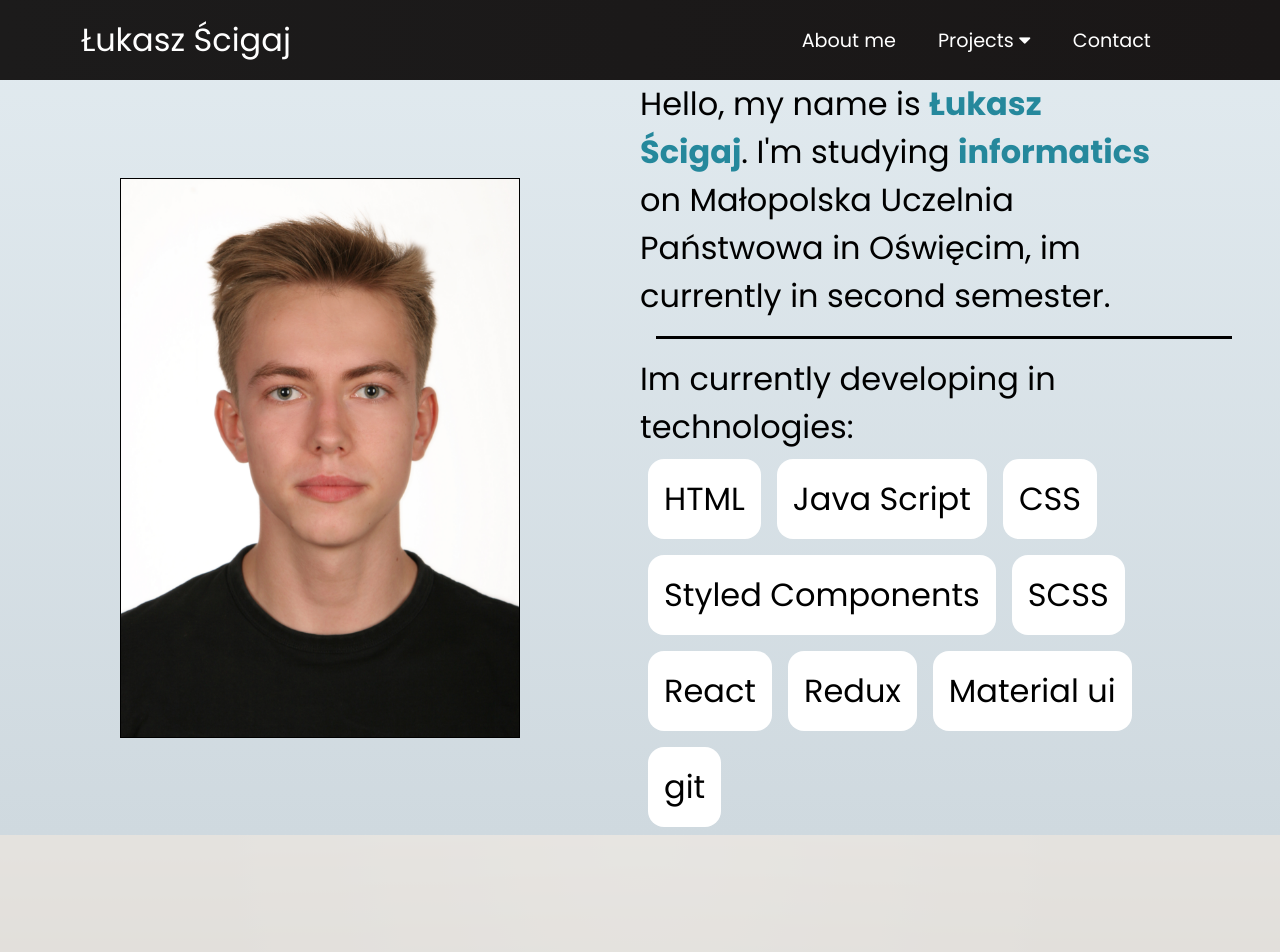
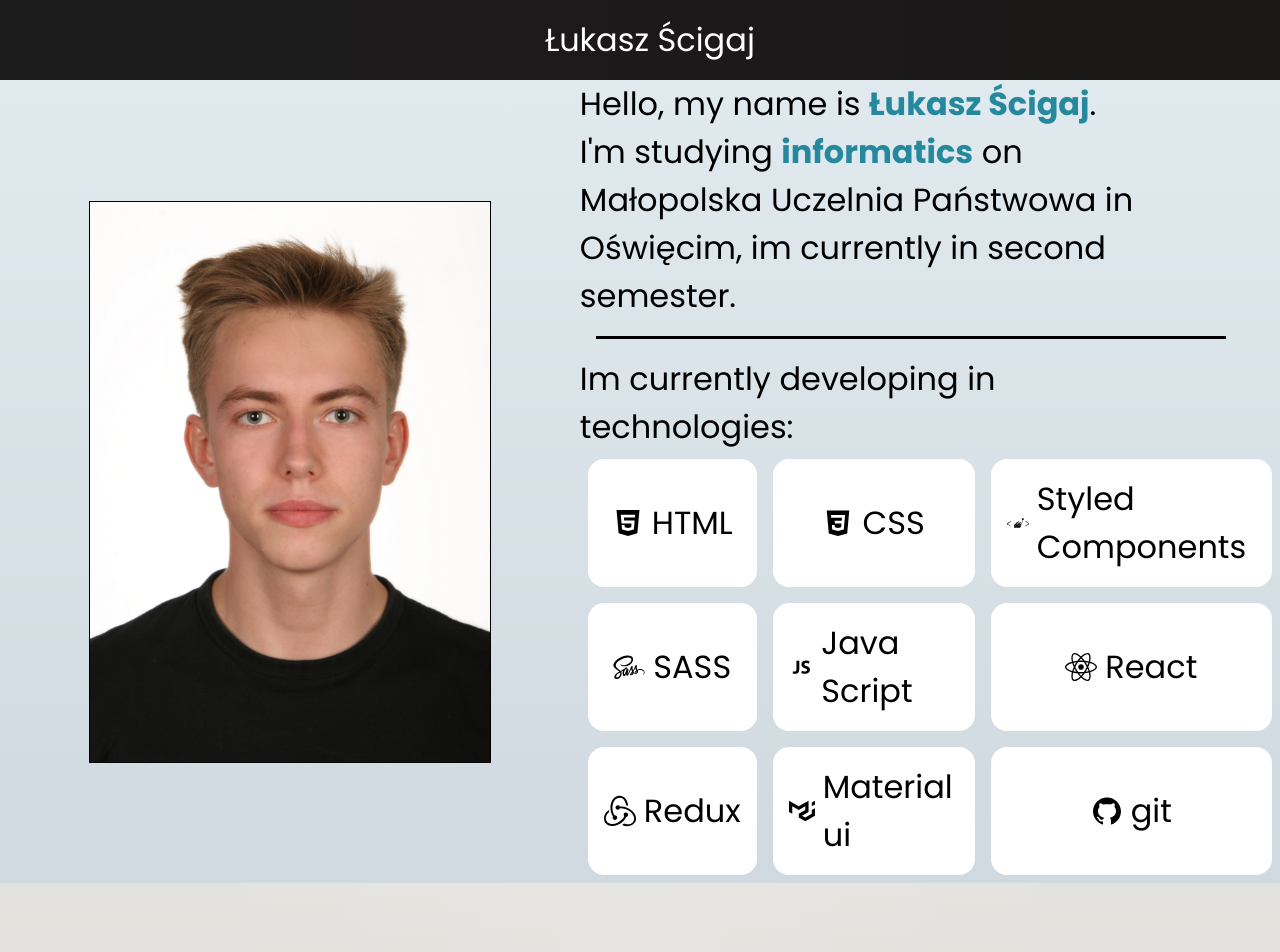
Before and after one commit to lukasz-chase/portfolio, a React (Create React App) app: page /about-me in a window 1280 px wide. Shown: the top 952 px of the page. Built offline with nearby package versions, Linux system fonts and the light colour scheme.

Commit message:
trying to fix the width

```diff
--- a/package.json
+++ b/package.json
@@ -9,6 +9,7 @@
     "framer-motion": "^3.7.0",
     "react": "^17.0.1",
     "react-dom": "^17.0.1",
+    "react-icons": "^4.2.0",
     "react-scripts": "4.0.3",
     "react-scroll": "^1.8.2",
     "styled-components": "^5.2.1",
--- a/src/components/AboutMe.js
+++ b/src/components/AboutMe.js
@@ -6,10 +6,15 @@ import { motion } from "framer-motion";
 //image
 import twarz from "../images/twarz.JPG";
 import Line from "./Line";
+//icons
+import { FaReact } from "react-icons/fa";
+import { AiFillHtml5, AiFillGithub } from "react-icons/ai";
+import { SiStyledComponents, SiRedux, SiMaterialUi } from "react-icons/si";
+import { DiJavascript1, DiCss3, DiSass } from "react-icons/di";
 
 const AboutMe = () => {
   return (
-    <AboutMeComponent>
+    <AboutMeComponent id="about-me">
       <div className="image">
         <img src={twarz} alt="" />
       </div>
@@ -26,15 +31,40 @@ const AboutMe = () => {
         <div className="technologies">
           <span>Im currently developing in technologies:</span>
           <ul>
-            <li>HTML</li>
-            <li>Java Script</li>
-            <li>CSS</li>
-            <li>Styled Components</li>
-            <li>SCSS</li>
-            <li>React</li>
-            <li>Redux</li>
-            <li>Material ui</li>
-            <li>git</li>
+            <li>
+              <AiFillHtml5 className="icon" />
+              HTML
+            </li>
+            <li>
+              <DiCss3 className="icon" />
+              CSS
+            </li>
+            <li>
+              <SiStyledComponents className="icon" />
+              Styled Components
+            </li>
+            <li>
+              <DiSass className="icon" />
+              SASS
+            </li>
+            <li>
+              <DiJavascript1 className="icon" />
+              Java Script
+            </li>
+            <li>
+              <FaReact className="icon" />
+              React
+            </li>
+            <li>
+              <SiRedux className="icon" />
+              Redux
+            </li>
+            <li>
+              <SiMaterialUi className="icon" /> Material ui
+            </li>
+            <li>
+              <AiFillGithub className="icon" /> git
+            </li>
           </ul>
         </div>
       </div>
@@ -49,6 +79,7 @@ const AboutMeComponent = styled(motion.div)`
   padding-top: 5rem;
   @media screen and (max-width: 960px) {
     flex-direction: column;
+    width: 100%;
   }
   .image {
     flex: 1;
@@ -56,7 +87,7 @@ const AboutMeComponent = styled(motion.div)`
     justify-content: center;
     align-items: center;
     @media screen and (max-width: 960px) {
-      margin: 1rem;
+      width: 100%;
     }
     img {
       height: 35rem;
@@ -80,9 +111,15 @@ const AboutMeComponent = styled(motion.div)`
       font-size: 1rem;
       justify-content: flex-start;
       align-items: center;
+      width: 100%;
     }
     .personal-info {
       width: 80%;
+      @media screen and (max-width: 960px) {
+        display: flex;
+        justify-content: center;
+        align-items: center;
+      }
       span {
         b {
           color: rgb(37, 136, 156);
@@ -91,11 +128,17 @@ const AboutMeComponent = styled(motion.div)`
     }
     .technologies {
       width: 90%;
+      @media screen and (max-width: 960px) {
+        width: 100%;
+      }
       ul {
         list-style: none;
-        display: flex;
-        flex-wrap: wrap;
+        display: grid;
+        grid-template-columns: auto auto auto;
         li {
+          display: flex;
+          align-items: center;
+          justify-content: center;
           padding: 1rem;
           margin: 0.5rem;
           border-radius: 1rem;
@@ -104,6 +147,9 @@ const AboutMeComponent = styled(motion.div)`
           &:hover {
             background-color: rgb(67, 185, 209);
           }
+          .icon {
+            margin-right: 0.5rem;
+          }
         }
       }
     }
--- a/src/components/Contact.js
+++ b/src/components/Contact.js
@@ -3,7 +3,8 @@ import React from "react";
 import styled from "styled-components";
 //animation
 import { motion } from "framer-motion";
-import Line from "./Line";
+//icons
+import { AiFillGithub, AiFillFacebook, AiOutlineMail } from "react-icons/ai";
 
 const Contact = () => {
   return (
@@ -17,6 +18,7 @@ const Contact = () => {
             target="_blank"
             rel="noreferrer"
           >
+            <AiOutlineMail className="icon" />
             <h1>Send me an email: lukasz.scigaj00@gmail.com</h1>
           </a>
         </div>
@@ -26,22 +28,23 @@ const Contact = () => {
             target="_blank"
             rel="noreferrer"
           >
+            <AiFillFacebook className="icon" />
             <h1>Message me on Facebook</h1>
           </a>
         </div>
         <div className="contact">
           <a href="https://github.com/luki752" target="_blank" rel="noreferrer">
+            <AiFillGithub className="icon" />
             <h1>Look through my github</h1>
           </a>
         </div>
       </div>
-      <Line />
     </ContactComponent>
   );
 };
 
 const ContactComponent = styled(motion.div)`
-  min-height: 90vh;
+  min-height: 100vh;
   background-color: #dcd9d4;
   background-image: linear-gradient(
       to bottom,
@@ -65,12 +68,20 @@ const ContactComponent = styled(motion.div)`
     display: flex;
     justify-content: space-between;
     align-items: center;
+    @media screen and (max-width: 1000px) {
+      flex-direction: column;
+      width: 100%;
+    }
     .contact {
       display: flex;
       align-items: center;
       justify-content: center;
       flex: 1;
       font-size: 0.8rem;
+      @media screen and (max-width: 1000px) {
+        margin: 0.5rem 0rem;
+        width: 100%;
+      }
       a {
         text-align: center;
         color: black;
@@ -79,8 +90,14 @@ const ContactComponent = styled(motion.div)`
         border-radius: 1rem;
         padding: 1rem;
         transition: 0.3s ease-in all;
+        @media screen and (max-width: 1000px) {
+          width: 100%;
+        }
         &:hover {
           background-color: rgb(67, 185, 209);
+        }
+        .icon {
+          font-size: 2rem;
         }
       }
     }
--- a/src/components/GlobalStyles.js
+++ b/src/components/GlobalStyles.js
@@ -2,7 +2,6 @@ import { createGlobalStyle } from "styled-components";
 
 const GlobalStyles = createGlobalStyle`
 *{
-    box-sizing:border-box;
     padding:0;
     margin:0;
     font-family: 'Poppins', sans-serif;
--- a/src/components/Nav.js
+++ b/src/components/Nav.js
@@ -19,16 +19,22 @@ const Nav = () => {
     window.innerWidth < 960 ? setToggle(!toggle) : setToggle(false);
   return (
     <NavComponent>
-      <div className="nav-logo">Łukasz Ścigaj</div>
+      <div className="nav-logo">
+        <span>Łukasz Ścigaj</span>
+      </div>
       <div className="menu-icon" onClick={() => setMenu(!menu)}>
         <i className={menu ? "fas fa-times" : "fas fa-bars"} />
       </div>
-      <ul className={menu ? "nav-menu active" : "nav-menu"}>
+      {/* <ul className={menu ? "nav-menu active" : "nav-menu"}>
         <li className="nav-item">
           <Link
             to="about-me"
-            className="nav-links"
-            onClick={() => setMenu(false)}
+            smooth={true}
+            duration={500}
+            spy={true}
+            offset={-80}
+            className="nav-link"
+            onClick={() => setMenu(!menu)}
           >
             About me
           </Link>
@@ -54,26 +60,31 @@ const Nav = () => {
         <li className="nav-item">
           <Link
             to="contact"
-            className="nav-links"
-            onClick={() => setMenu(false)}
+            smooth={true}
+            duration={500}
+            spy={true}
+            offset={-80}
+            className="nav-link"
+            onClick={() => setMenu(!menu)}
           >
             Contact
           </Link>
         </li>
-      </ul>
+      </ul> */}
     </NavComponent>
   );
 };
 
 const NavComponent = styled.div`
   position: fixed;
-  width: 100%;
+  height: 80px;
+  width:100%;
   background: linear-gradient(90deg, rgb(28, 27, 27) 0%, rgb(26, 23, 23) 100%);
-  height: 80px;
   display: flex;
   justify-content: center;
   align-items: center;
   font-size: 1.2rem;
+  }
   .nav-logo {
     color: #fff;
     justify-self: start;
@@ -81,17 +92,37 @@ const NavComponent = styled.div`
     text-decoration: none;
     font-size: 2rem;
     @media screen and (max-width: 960px) {
-      position: absolute;
+      /* position: absolute;
       top: 0;
       left: 0;
-      transform: translate(25%, 50%);
+      transform: translate(25%, 50%); */
+      font-size: 1rem;
     }
   }
-  .fa-firstdraft {
+  .menu-icon {
+    display: none;
+    @media screen and (max-width: 960px) {
+      display: block;
+      /* position: absolute; */
+      /* top: 0;
+      right: 0;
+      transform: translate(-100%, 60%); */
+      font-size: 1rem;
+      cursor: pointer;
+    }
+    .fa-bars {
+      color: #fff;
+    }
+  }
+  .fa-bars,.fa-times {
     margin-left: 0.5rem;
     font-size: 1.6rem;
+    @media screen and (max-width: 960px) {
+      color: #fff;
+      font-size: 2rem;
+    }
   }
-  .nav-menu {
+  /* .nav-menu {
     display: grid;
     grid-template-columns: repeat(5, auto);
     grid-gap: 10px;
@@ -104,9 +135,9 @@ const NavComponent = styled.div`
       display: flex;
       flex-direction: column;
       width: 100%;
-      height: 90vh;
+      height: 110vh;
       position: absolute;
-      top: 80px;
+      top: 78px;
       left: -100%;
       opacity: 1;
       transition: all 0.5s ease;
@@ -115,7 +146,7 @@ const NavComponent = styled.div`
       display: flex;
       align-items: center;
       height: 80px;
-      .nav-links,
+      .nav-link,
       .dropdown-header {
         color: white;
         text-decoration: none;
@@ -124,6 +155,7 @@ const NavComponent = styled.div`
           background-color: rgb(67, 185, 209);
           border-radius: 4px;
           transition: all 0.2s ease-out;
+          cursor: pointer;
         }
         @media screen and (max-width: 960px) {
           text-align: center;
@@ -136,26 +168,12 @@ const NavComponent = styled.div`
         }
       }
     }
-  }
+  } */
   .nav-links-mobile {
     display: none;
   }
-  .menu-icon {
-    display: none;
-    @media screen and (max-width: 960px) {
-      display: block;
-      position: absolute;
-      top: 0;
-      right: 0;
-      transform: translate(-100%, 60%);
-      font-size: 1.8rem;
-      cursor: pointer;
-    }
-    .fa-bars {
-      color: #fff;
-    }
-  }
-  .nav-menu.active {
+
+  /* .nav-menu.active {
     @media screen and (max-width: 960px) {
       background: #242222;
       left: 0;
@@ -163,9 +181,9 @@ const NavComponent = styled.div`
       transition: all 0.5s ease;
       z-index: 1;
     }
-  }
+  } */
 
-  .nav-links-mobile {
+  /* .nav-links-mobile {
     @media screen and (max-width: 960px) {
       display: block;
       text-align: center;
@@ -183,17 +201,12 @@ const NavComponent = styled.div`
         transition: 250ms;
       }
     }
-  }
-  .NavbarItems {
+  } */
+  /* .NavbarItems {
     @media screen and (max-width: 960px) {
       position: relative;
     }
-  }
-  .fa-times {
-    @media screen and (max-width: 960px) {
-      color: #fff;
-      font-size: 2rem;
-    }
-  }
+  } */
 `;
+
 export default Nav;
--- a/src/components/ToggleDropdown.js
+++ b/src/components/ToggleDropdown.js
@@ -6,7 +6,11 @@ import { MenuItems } from "./MenuItems";
 //react router
 import { Link } from "react-scroll";
 
-const ToggleDropdown = ({ toggle, setMenu }) => {
+const ToggleDropdown = ({ toggle, setToggle, setMenu }) => {
+  const clickHandler = () => {
+    setMenu(false);
+    setToggle(false);
+  };
   return (
     <ToggleDropdownComponent className={toggle ? "active" : ""}>
       <ul>
@@ -15,7 +19,7 @@ const ToggleDropdown = ({ toggle, setMenu }) => {
             <Link
               className={item.cName}
               to={item.path}
-              onClick={() => setMenu(false)}
+              onClick={() => clickHandler()}
             >
               {item.title}
             </Link>
--- a/src/pages/Home.js
+++ b/src/pages/Home.js
@@ -10,7 +10,6 @@ const Home = () => {
   return (
     <HomeComponent>
       <AboutMe />
-      <Project />
       <Contact />
     </HomeComponent>
   );
```
Also changed, not shown: 1 other file (tests, documents, lock files or other folders).
